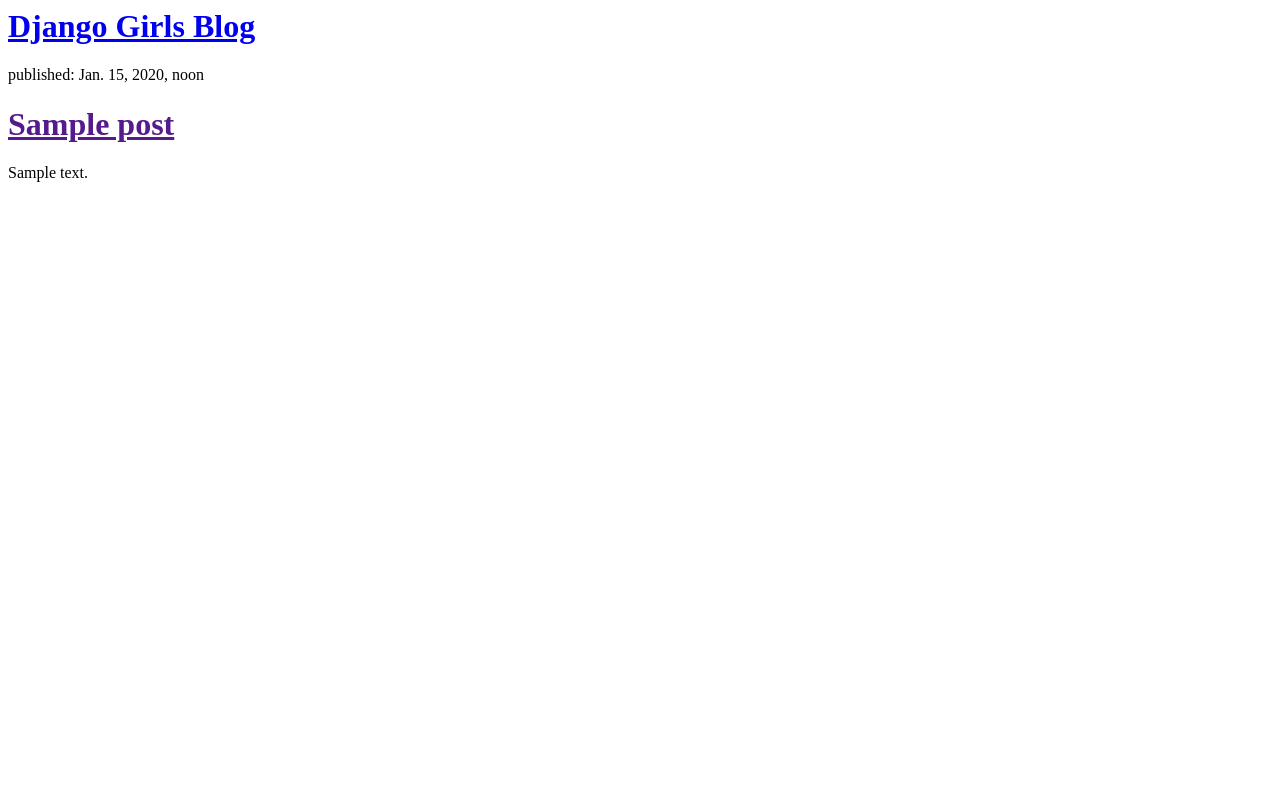
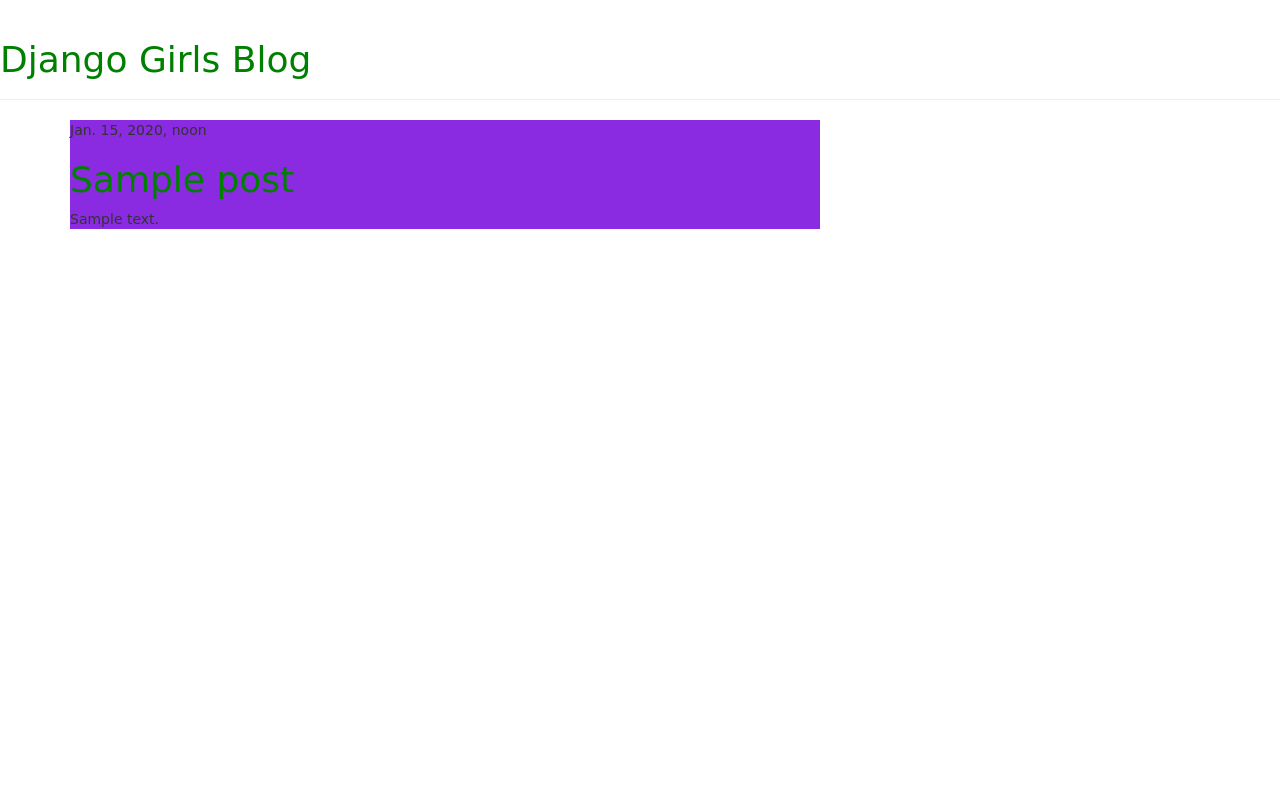
Before and after one commit to mariaervast/djangogirls, a Django app: template blog/templates/blog/post_list.html in a window 1280 px wide. Run offline with Django 3.2, Linux system fonts and the light colour scheme; the template is opened without the code that fills it: values that come from a table or form of the project are taken from there, others are empty; tables that the repository leaves empty hold one stand-in row (values such as "Sample post"); some libraries are stand-ins or nearby versions.

Commit message:
added styles

```diff
--- /dev/null
+++ b/blog/static/css/blog.css
@@ -0,0 +1,15 @@
+h1 a {
+    color: green;
+}
+
+.post {
+    background-color: blueviolet;
+}
+
+.header {
+text-align: center;
+}
+
+body {
+    font-family: 'Mali', cursive;
+}
--- /dev/null
+++ b/blog/templates/blog/base.html
@@ -0,0 +1,25 @@
+{% load static %}
+<html>
+    <head>
+        <title>Django Girls blog</title>
+        <link rel="stylesheet" href="//maxcdn.bootstrapcdn.com/bootstrap/3.2.0/css/bootstrap.min.css">
+        <link rel="stylesheet" href="//maxcdn.bootstrapcdn.com/bootstrap/3.2.0/css/bootstrap-theme.min.css">
+        <link href='//fonts.googleapis.com/css?family=Lobster&subset=latin,latin-ext' rel='stylesheet' type='text/css'>
+        <link rel="stylesheet" href="{% static 'css/blog.css' %}">
+    </head>
+    <body>
+        <body>
+            <div class="page-header">
+                <h1><a href="/">Django Girls Blog</a></h1>
+            </div>
+            <div class="content container">
+                <div class="row">
+                    <div class="col-md-8">
+                    {% block content %}
+                    {% endblock %}
+                    </div>
+                </div>
+            </div>
+        </body>
+    </body>
+</html>
--- a/blog/templates/blog/post_list.html
+++ b/blog/templates/blog/post_list.html
@@ -1,18 +1,13 @@
-<html>
-    <head>
-        <title>Django Girls blog</title>
-    </head>
-    <body>
-        <div>
-            <h1><a href="/">Django Girls Blog</a></h1>
+{% extends 'blog/base.html' %}
+
+{% block content %}
+    {% for post in posts %}
+        <div class="post">
+            <div class="date">
+                {{ post.published_date }}
+            </div>
+            <h1><a href="">{{ post.title }}</a></h1>
+            <p>{{ post.text|linebreaksbr }}</p>
         </div>
-
-        {% for post in posts %}
-            <div>
-                <p>published: {{ post.published_date }}</p>
-                <h1><a href="">{{ post.title }}</a></h1>
-                <p>{{ post.text|linebreaksbr }}</p>
-            </div>
-        {% endfor %}
-    </body>
-</html>
+    {% endfor %}
+{% endblock %}
```
